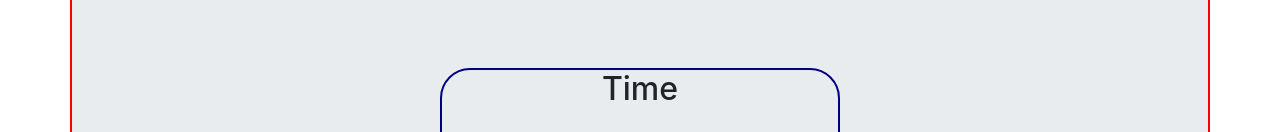
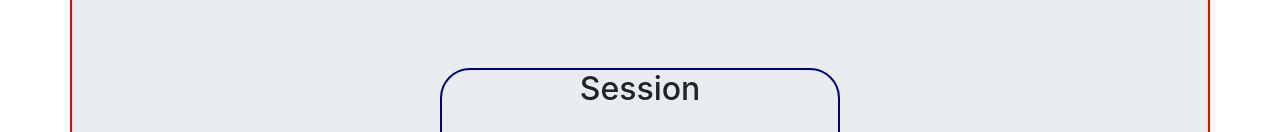
Before and after one commit to petercrackthecode/FCC_PomodoroClock, a React (Create React App) app: page / in a window 1280 px wide. Shown: the part 207-339 px from the top of the page. Built offline with nearby package versions, Linux system fonts and the light colour scheme.

Commit message:
There is a big bug here. Must be fixed soon.

```diff
--- a/src/App.js
+++ b/src/App.js
@@ -14,6 +14,10 @@ class App extends React.Component {
     m_isClockRunning: false,
     m_isSessionRunning: true,
   };
+
+  formatTime = (timeString) => {
+
+  }
 
   playSound = async () => {
 
@@ -162,7 +166,7 @@ class App extends React.Component {
             />
           </section>
           <section id="time-stamp">
-            <h2 id="time-label">Time</h2>
+            <h2 id="time-label">{this.state.m_isSessionRunning ? "Session" : "Break"}</h2>
             <TimeCounter m_timeLeft={this.state.m_timeLeft} />
           </section>
           <section id="terminator" className='container'>
```
